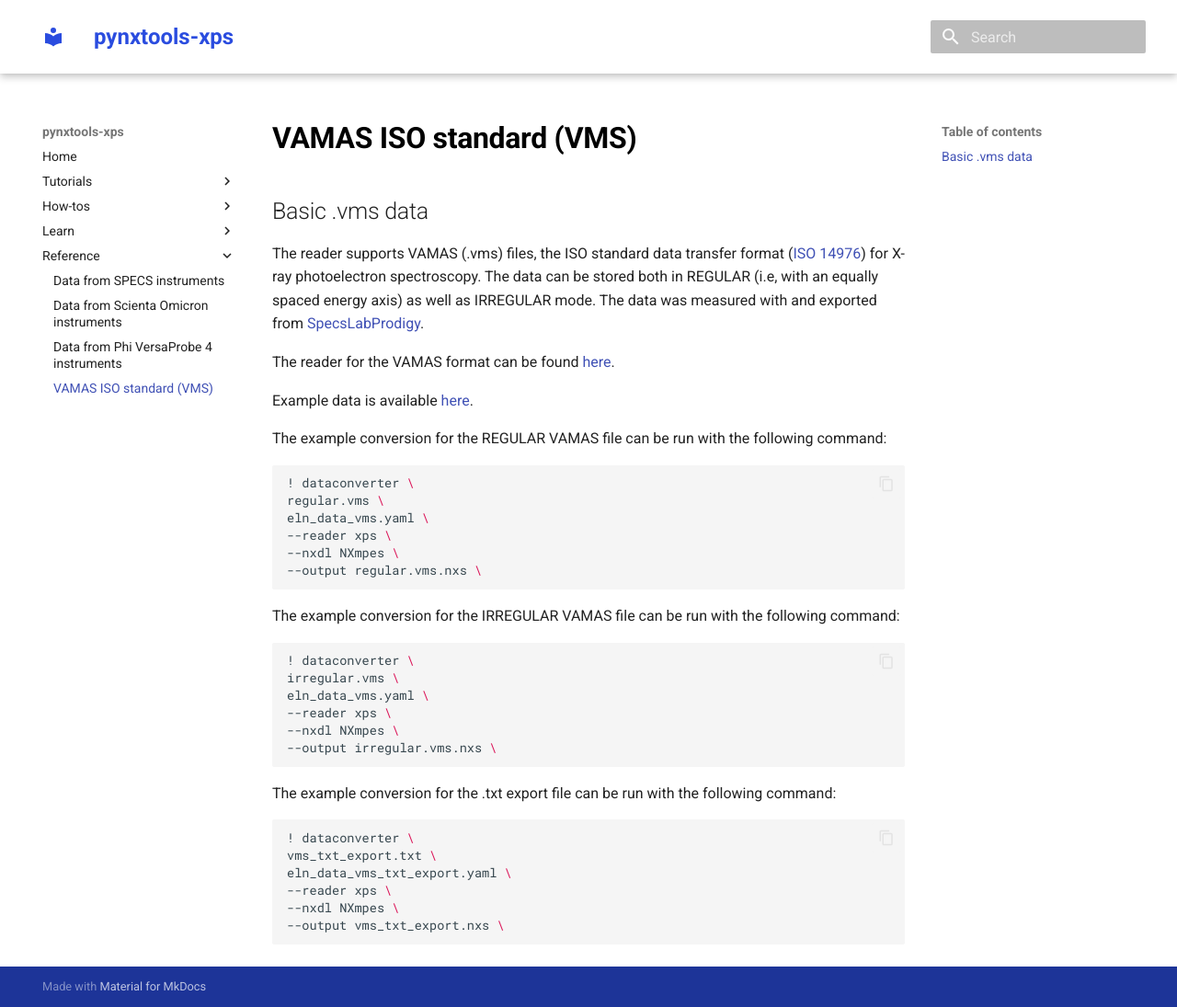
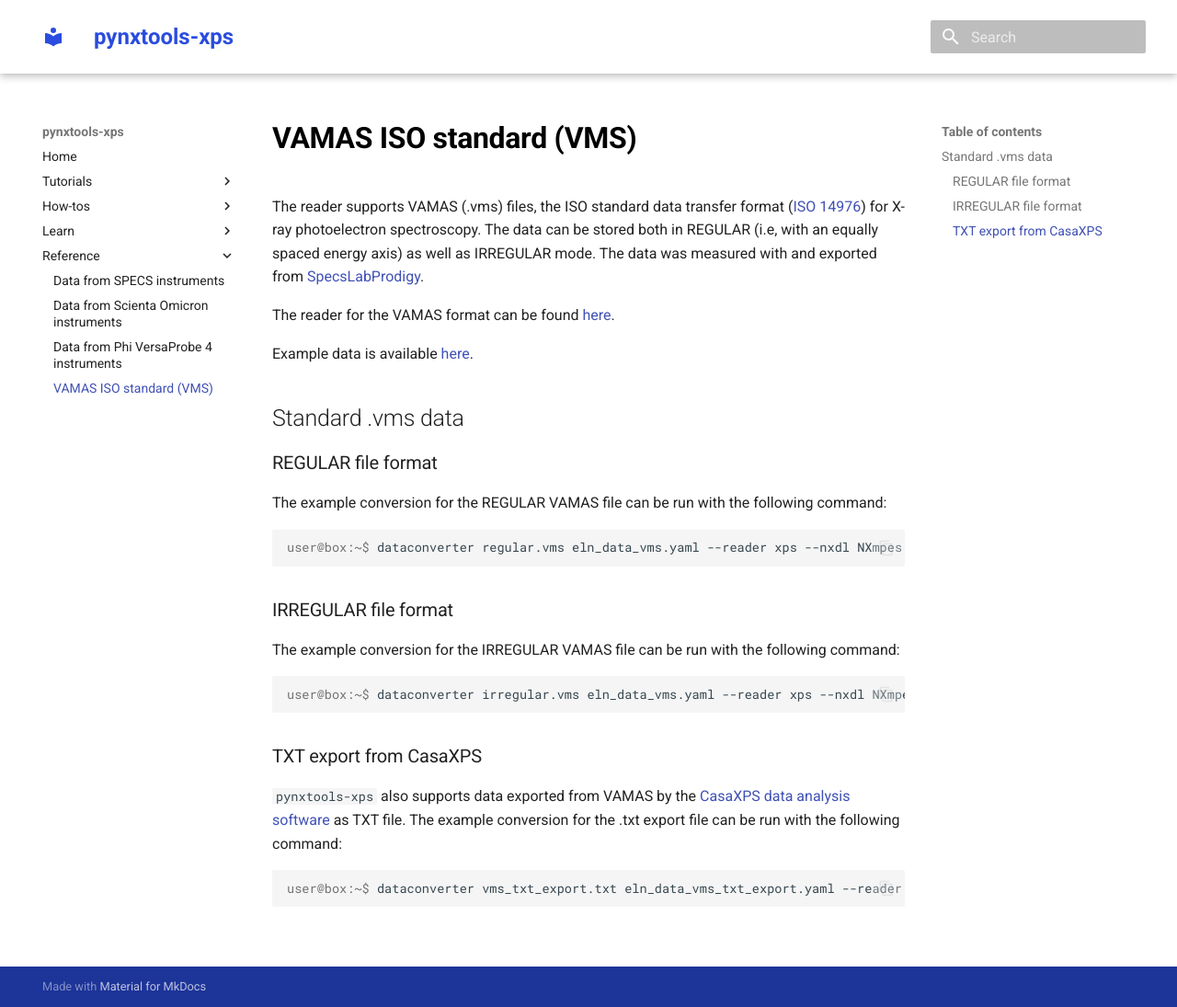
Before and after one commit to FAIRmat-NFDI/pynxtools-xps, an MkDocs documentation site: the page built from docs/reference/vms.md, in a window 1280 px wide and 1095 px high. Shown: the whole window at 92% size. Built offline with MkDocs 1.6.1 and Material for MkDocs 9.7.7, drawn with Linux system fonts in a browser that asks for light colours.

Commit message:
update vms examples

````diff
--- a/docs/reference/vms.md
+++ b/docs/reference/vms.md
@@ -1,6 +1,4 @@
 # VAMAS ISO standard (VMS)
-
-## Basic .vms data
 
 The reader supports VAMAS (.vms) files, the ISO standard data transfer format ([ISO 14976](https://www.iso.org/standard/24269.html)) for X-ray photoelectron spectroscopy. The data can be stored both in REGULAR (i.e, with an equally spaced energy axis) as well as IRREGULAR mode. The data was measured with and exported from [SpecsLabProdigy](https://www.specs-group.com/nc/specs/products/detail/prodigy/).
 
@@ -8,37 +6,36 @@ The reader for the VAMAS format can be found [here](https://github.com/FAIRmat-N
 
 Example data is available [here](https://github.com/FAIRmat-NFDI/pynxtools-xps/tree/main/examples/vms).
 
+
+## Standard .vms data
+
+### REGULAR file format
+
+<!-- How is this data structured -->
+
 The example conversion for the REGULAR VAMAS file can be run with the following command:
 
-```sh
-! dataconverter \
-regular.vms \
-eln_data_vms.yaml \
---reader xps \
---nxdl NXmpes \
---output regular.vms.nxs \
+```console
+user@box:~$ dataconverter regular.vms eln_data_vms.yaml --reader xps --nxdl NXmpes --output regular.vms.nxs
 ```
+
+### IRREGULAR file format
+
+<!-- How is this data structured -->
 
 The example conversion for the IRREGULAR VAMAS file can be run with the following command:
 
-```sh
-! dataconverter \
-irregular.vms \
-eln_data_vms.yaml \
---reader xps \
---nxdl NXmpes \
---output irregular.vms.nxs \
+```console
+user@box:~$ dataconverter irregular.vms eln_data_vms.yaml --reader xps --nxdl NXmpes --output irregular.vms.nxs
 ```
 
-The example conversion for the .txt export file can be run with the following command:
+### TXT export from CasaXPS
 
-```sh
-! dataconverter \
-vms_txt_export.txt \
-eln_data_vms_txt_export.yaml \
---reader xps \
---nxdl NXmpes \
---output vms_txt_export.nxs \
+```pynxtools-xps``` also supports data exported from VAMAS by the [CasaXPS data analysis software](http://www.casaxps.com/) as TXT file. The example conversion for the .txt export file can be run with the following command:
+
+```console
+user@box:~$ dataconverter vms_txt_export.txt eln_data_vms_txt_export.yaml --reader xps --nxdl NXmpes --output vms_txt_export.nxs
 ```
 
+<!-- ## Additional metadata in comment lines (Phi) -->
 <!-- ## Data analysis in CasaXPS -->
````
Also changed, not shown: examples/vms/README.md (+2 -25 lines), 10 other files.
